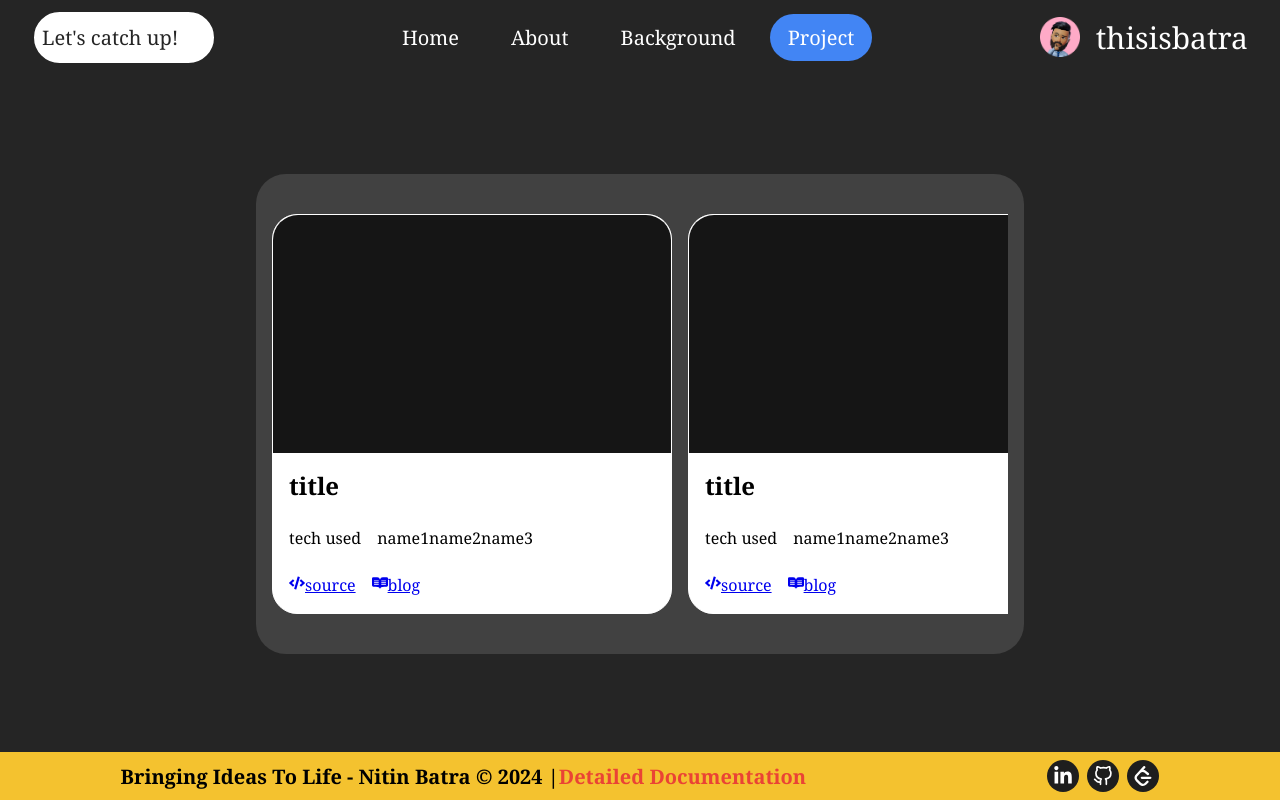
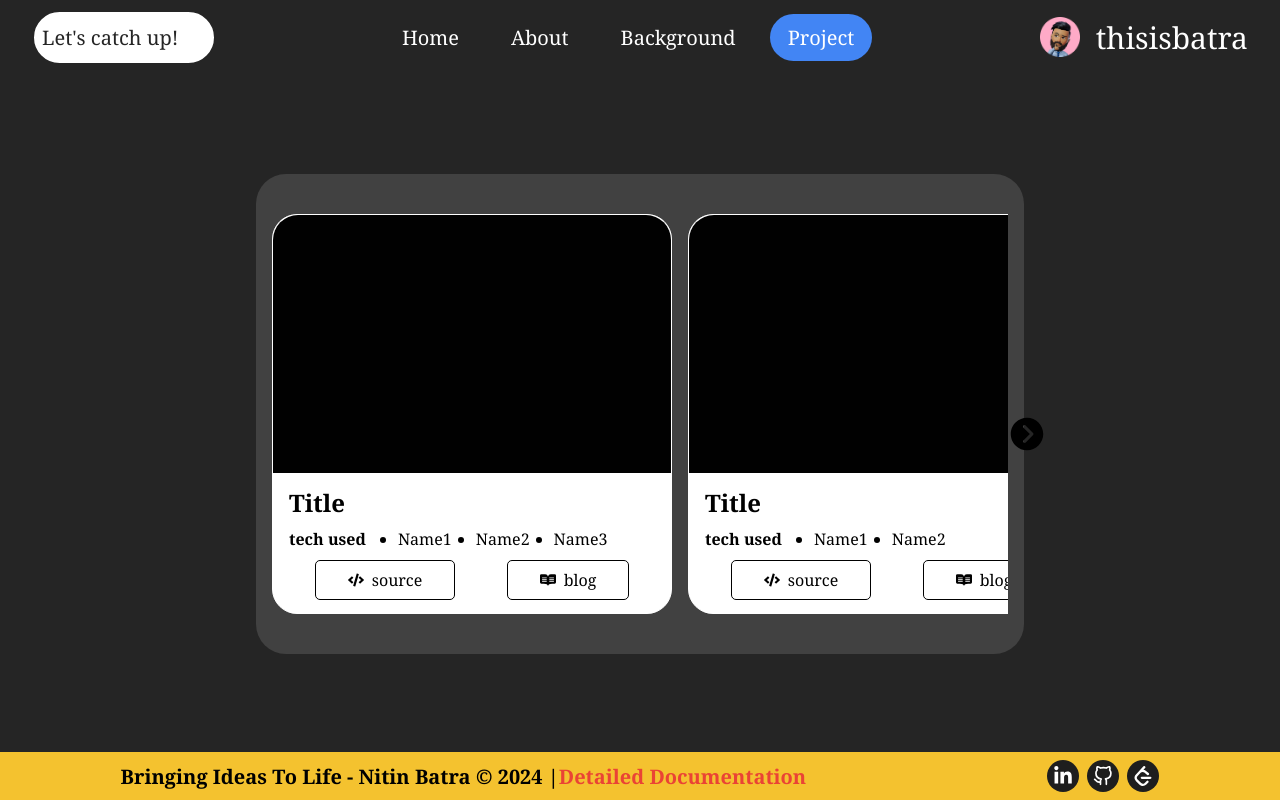
Before and after one commit to thisisbatra/thisisbatra, a React (Create React App) app: page /project in a window 1280 px wide. Built offline with nearby package versions, Linux system fonts and the light colour scheme; some icons are missing.

Commit message:
project component is completed

```diff
--- a/src/Components/Project/Project.jsx
+++ b/src/Components/Project/Project.jsx
@@ -1,34 +1,77 @@
-import React from 'react';
+import React, { useRef,useState } from 'react';
 import style from './Project.module.css';
-import { FaEye,FaCode } from "react-icons/fa";
+import { FaEye, FaCode } from "react-icons/fa";
 import { SiReadme } from "react-icons/si";
+import { IoIosArrowDropleftCircle, IoIosArrowDroprightCircle  } from "react-icons/io";
+import { NavLink } from 'react-router-dom';
 
 const Project = () => {
-    let projectData=[{
+    const forScrollRef=useRef(null);
+    const [canScrollLeft, setCanScrollLeft] = useState(false);
+    const [canScrollRight, setCanScrollRight] = useState(true);
+
+    const handleScroll=()=>{
+        // console.log(forScrollRef);
+        let scroller=forScrollRef.current;
+        if(!scroller) return;
+
+        const { scrollLeft, scrollWidth, clientWidth } = scroller;
+        setCanScrollLeft(scrollLeft > 0);
+        setCanScrollRight(scrollLeft + clientWidth < scrollWidth);
+    }
+
+    const scrollLeft = () => {
+        forScrollRef.current.scrollBy({ left: -200, behavior: "smooth" });
+      };
+
+      const scrollRight = () => {
+        forScrollRef.current.scrollBy({ left: 200, behavior: "smooth" });
+      };
+
+    const projectData=[{
         id: 1,
-        title:"chorus",
+        title:"title",
         preview:true,
-        techUsed:["react","springboot","postgres"],
+        techUsed:["name1","name2","name3"],
         source:true,
         blog:true
     },{
         id: 2,
+        title:"title",
+        preview:true,
+        techUsed:["name1","name2"],
+        source:true,
+        blog:true
     },{
         id: 3,
+        title:"title",
+        preview:true,
+        techUsed:["name1"],
+        source:true,
+        blog:true
     },{
         id: 4,
+        title:"title",
+        preview:true,
+        techUsed:["name1","name2","name3"],
+        source:true,
+        blog:true
     }]
     return (
         <section className={style.section}>
-            <div className={style.cartHolder}>
+            <div className={style.scrollBar}>
+                <IoIosArrowDropleftCircle className={canScrollLeft===true?style.arrow:style.arrowDisabled} onClick={scrollLeft}/>
+                <IoIosArrowDroprightCircle className={canScrollRight===true?style.arrow:style.arrowDisabled} onClick={scrollRight}/>
+            </div>
+            <div className={style.cartHolder} ref={forScrollRef} onScroll={handleScroll}>
                 {
-                projectData.map((i)=><ProjectCart key={i.id}/>)
+                projectData.map((i)=><ProjectCart key={i.id} data={i}/>)
                 }
             </div>
         </section>
     );
 }
-const ProjectCart=()=>{
+const ProjectCart=(props)=>{
     return(
         <div className={style.ProjectCart}>
             <div className={style.ProjectPrev}>
@@ -38,18 +81,18 @@ const ProjectCart=()=>{
                 </span>
             </div>
             <div className={style.ProjectDesc}>
-                <h1>title</h1>
-                <span>
-                    tech used
+                <h1>{props.data.title}</h1>
+                <span className={style.forList}>
+                    <h4>tech used</h4>
                     <ul>
-                        <li>name1</li>
-                        <li>name2</li>
-                        <li>name3</li>
+                        {props.data.techUsed.map((i,index)=>
+                            <li key={index}>{i}</li>
+                            )}
                     </ul>
                 </span>
-                <span>
-                    <a href="#"><FaCode/>source</a>
-                    <a href="#"><SiReadme/>blog</a>
+                <span className={style.forBtn}>
+                    <NavLink to="#"><FaCode/>source</NavLink>
+                    <NavLink to="#"><SiReadme/>blog</NavLink>
                 </span>
             </div>
         </div>
--- a/src/Components/Project/Project.module.css
+++ b/src/Components/Project/Project.module.css
@@ -5,6 +5,23 @@
     padding: 0 1rem;
     height: 30rem;
     border-radius: 30px;
+    position: relative;
+}
+.scrollBar{
+    display: flex;
+    justify-content: space-between;
+    align-items: center;
+    font-size: 2.5rem;
+    position: absolute;
+    top: 50%;
+    left: -3%;
+    right: -3%;
+}
+.arrow{
+    cursor: pointer;
+}
+.arrowDisabled{
+    opacity: 0;
 }
 .cartHolder{
     width: 100%;
@@ -17,6 +34,7 @@
     flex-wrap: wrap;
     flex-direction: column;
     gap: 1rem;
+    scroll-behavior: smooth;
 }
 .ProjectCart{
     width: 400px;
@@ -29,8 +47,8 @@
 }
 .ProjectPrev{
     width: 100%;
-    height: 60%;
-    background-color: rgb(21, 21, 21);
+    height: 65%;
+    background-color: rgb(1, 1, 1);
     border-radius: 25px 25px 0 0;
     border: none;
     display: flex;
@@ -40,27 +58,56 @@
     cursor: pointer;
 }
 .ProjectPrev span{
+    border-radius: 25px 25px 0 0;
+    border: none;
+    width: 100%;
+    height: 100%;
     display: flex;
     flex-direction: column;
     align-items: center;
+    justify-content: center;
     text-decoration: underline;
     opacity: 0;
+    transition: 0.6s;
 }
 .ProjectPrev:hover span{
     opacity: 1;
+    background-color: rgba(255, 255, 255, 0.1);
 }
 .ProjectDesc{
     width: 100%;
-    height: 40%;
-    padding: 1rem;
+    height: 35%;
+    padding: 0.5rem 1rem;
     display: flex;
     flex-direction: column;
-    justify-content: space-between;
+    justify-content: space-around;
 }
-.ProjectDesc span{
+.ProjectDesc h1{
+    text-transform: capitalize;
+}
+.forList{
+    display: flex;
+    gap: 2rem;
+}
+.forList ul{
     display: flex;
     gap: 1rem;
 }
-.ProjectDesc span ul li{
-    display: inline;
+.forList ul li{
+    text-transform: capitalize;
+    padding-right: 0.5rem;
 }
+.forBtn{
+    display: flex;
+    justify-content: space-around;
+}
+.forBtn a{
+    border: 1px solid black;
+    border-radius: 5px;
+    padding: 0.5rem 2rem;
+    text-decoration: none;
+    display: flex;
+    align-items: center;
+    gap: 0.5rem;
+    color: black;
+}
```
